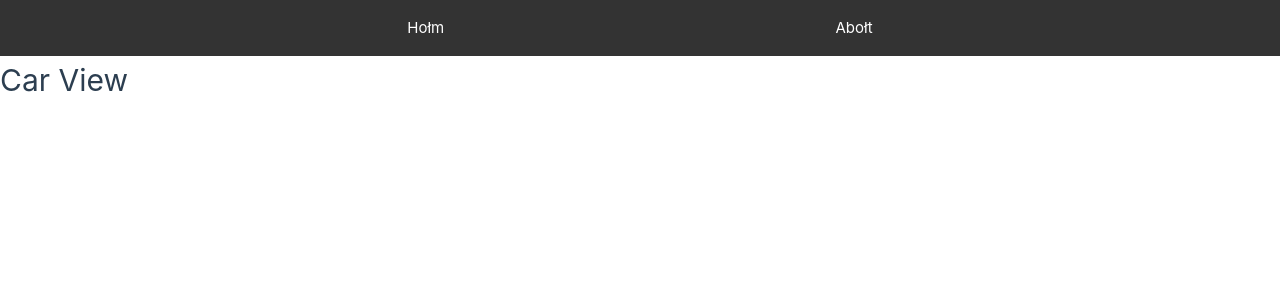
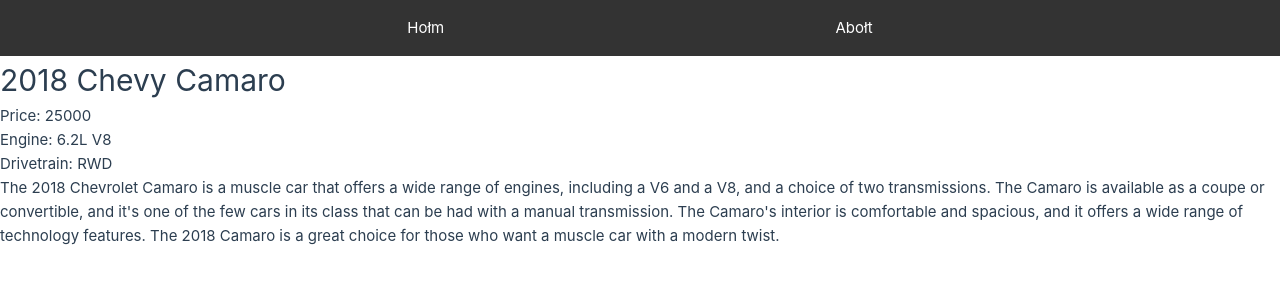
Before and after one commit to reueck/ProjectCars, a Vue app: page /cars/1 in a window 1280 px wide. Shown: the top 300 px of the page. Built offline with nearby package versions, Linux system fonts and the light colour scheme.

Commit message:
Added car details page content

```diff
--- a/src/data/cars.json
+++ b/src/data/cars.json
@@ -5,7 +5,7 @@
         "model":"Camaro",
         "year":2018,
         "price":25000,
-        "engine-size": "6.2L V8",
+        "engineSize": "6.2L V8",
         "drivetrain": "RWD",
         "description": "The 2018 Chevrolet Camaro is a muscle car that offers a wide range of engines, including a V6 and a V8, and a choice of two transmissions. The Camaro is available as a coupe or convertible, and it's one of the few cars in its class that can be had with a manual transmission. The Camaro's interior is comfortable and spacious, and it offers a wide range of technology features. The 2018 Camaro is a great choice for those who want a muscle car with a modern twist.",
         "image": "https://www.chevrolet.com/content/dam/Chevrolet/northamerica/usa/nscwebsite/en/home/vehicles/2018/camaro/2ss/18-camaro-2ss-convertible-1.jpg?imwidth=960",
@@ -56,7 +56,7 @@
         "model":"Mustang",
         "year":2017,
         "price":30000,
-        "engine-size": "5.0L V8",
+        "engineSize": "5.0L V8",
         "drivetrain": "RWD",
         "description": "The 2017 Ford Mustang is a muscle car that offers a wide range of engines, including a V6 and a V8, and a choice of two transmissions. The Mustang is available as a coupe or convertible, and it's one of the few cars in its class that can be had with a manual transmission. The Mustang's interior is comfortable and spacious, and it offers a wide range of technology features. The 2017 Mustang is a great choice for those who want a muscle car with a modern twist.",
         "image": "https://www.ford.com/cmslibs/content/dam/vdm_ford/live/en_us/ford/nameplate/mustang/2017/collections/18MY/2018-mustang-gt-premium-convertible-2.3.jpg?impolicy=resize&w=1200&h=630",
@@ -107,7 +107,7 @@
         "model":"Challenger",
         "year":2016,
         "price":28000,
-        "engine-size": "5.7L V8",
+        "engineSize": "5.7L V8",
         "drivetrain": "RWD",
         "description": "The 2016 Dodge Challenger is a muscle car that offers a wide range of engines, including a V6 and a V8, and a choice of two transmissions. The Challenger is available as a coupe or convertible, and it's one of the few cars in its class that can be had with a manual transmission. The Challenger's interior is comfortable and spacious, and it offers a wide range of technology features. The 2016 Challenger is a great choice for those who want a muscle car with a modern twist.",
         "image": "https://www.dodge.com/content/dam/dodge/en/vehicles/2016/challenger/overview/2016-challenger-srt-hellcat-2dr-cpe-exterior-001.jpg",
@@ -158,7 +158,7 @@
         "model":"Charger",
         "year":2015,
         "price":26000,
-        "engine-size": "5.7L V8",
+        "engineSize": "5.7L V8",
         "drivetrain": "RWD",
         "description": "The 2015 Dodge Charger is a muscle car that offers a wide range of engines, including a V6 and a V8, and a choice of two transmissions. The Charger is available as a coupe or convertible, and it's one of the few cars in its class that can be had with a manual transmission. The Charger's interior is comfortable and spacious, and it offers a wide range of technology features. The 2015 Charger is a great choice for those who want a muscle car with a modern twist.",
         "image": "https://www.dodge.com/content/dam/dodge/en/vehicles/2015/charger/overview/2015-charger-srt-hellcat-4dr-sdn-exterior-001.jpg",
@@ -209,7 +209,7 @@
         "model":"F-150",
         "year":2014,
         "price":24000,
-        "engine-size": "5.0L V8",
+        "engineSize": "5.0L V8",
         "drivetrain": "RWD",
         "description": "The 2014 Ford F-150 is a muscle car that offers a wide range of engines, including a V6 and a V8, and a choice of two transmissions. The F-150 is available as a coupe or convertible, and it's one of the few cars in its class that can be had with a manual transmission. The F-150's interior is comfortable and spacious, and it offers a wide range of technology features. The 2014 F-150 is a great choice for those who want a muscle car with a modern twist.",
         "image": "https://www.ford.com/cmslibs/content/dam/vdm_ford/live/en_us/ford/nameplate/f150/2014/collections/14MY/2014-f150-lariat-crew-cab-4x4-2.3.jpg?impolicy=resize&w=1200&h=630",
@@ -261,7 +261,7 @@
         "model":"Silverado",
         "year":2013,
         "price":22000,
-        "engine-size": "5.3L V8",
+        "engineSize": "5.3L V8",
         "drivetrain": "RWD",
         "description": "The 2013 Chevrolet Silverado is a muscle car that offers a wide range of engines, including a V6 and a V8, and a choice of two transmissions. The Silverado is available as a coupe or convertible, and it's one of the few cars in its class that can be had with a manual transmission. The Silverado's interior is comfortable and spacious, and it offers a wide range of technology features. The 2013 Silverado is a great choice for those who want a muscle car with a modern twist.",
         "image": "https://www.chevrolet.com/content/dam/Chevrolet/northamerica/usa/nscwebsite/en/home/vehicles/2013/silverado/2wd/13-silverado-2wd-crew-cab-1.jpg?imwidth=960",
@@ -312,7 +312,7 @@
         "model":"Ram",
         "year":2012,
         "price":20000,
-        "engine-size": "5.7L V8",
+        "engineSize": "5.7L V8",
         "drivetrain": "RWD",
         "description": "The 2012 Dodge Ram is a muscle car that offers a wide range of engines, including a V6 and a V8, and a choice of two transmissions. The Ram is available as a coupe or convertible, and it's one of the few cars in its class that can be had with a manual transmission. The Ram's interior is comfortable and spacious, and it offers a wide range of technology features. The 2012 Ram is a great choice for those who want a muscle car with a modern twist.",
         "image": "https://www.dodge.com/content/dam/dodge/en/vehicles/2012/ram-1500/overview/2012-ram-1500-quad-cab-4x4-exterior-001.jpg",
@@ -363,7 +363,7 @@
         "model":"Fusion",
         "year":2011,
         "price":18000,
-        "engine-size": "2.5L I4",
+        "engineSize": "2.5L I4",
         "drivetrain": "FWD",
         "description": "The 2011 Ford Fusion is a muscle car that offers a wide range of engines, including a V6 and a V8, and a choice of two transmissions. The Fusion is available as a coupe or convertible, and it's one of the few cars in its class that can be had with a manual transmission. The Fusion's interior is comfortable and spacious, and it offers a wide range of technology features. The 2011 Fusion is a great choice for those who want a muscle car with a modern twist.",
         "image": "https://www.ford.com/cmslibs/content/dam/vdm_ford/live/en_us/ford/nameplate/fusion/2011/collections/11MY/2011-fusion-se-sedan-2.5l-4cyl-6a-1.jpg?impolicy=resize&w=1200&h=630",
@@ -414,7 +414,7 @@
         "model":"Malibu",
         "year":2010,
         "price":16000,
-        "engine-size": "2.5L I4",
+        "engineSize": "2.5L I4",
         "drivetrain": "FWD",
         "description": "The 2010 Chevrolet Malibu is a muscle car that offers a wide range of engines, including a V6 and a V8, and a choice of two transmissions. The Malibu is available as a coupe or convertible, and it's one of the few cars in its class that can be had with a manual transmission. The Malibu's interior is comfortable and spacious, and it offers a wide range of technology features. The 2010 Malibu is a great choice for those who want a muscle car with a modern twist.",
         "image": "https://www.chevrolet.com/content/dam/Chevrolet/northamerica/usa/nscwebsite/en/home/vehicles/2010/malibu/2wd/10-malibu-2wd-sedan-1.jpg?imwidth=960",
@@ -466,7 +466,7 @@
         "model":"Journey",
         "year":2009,
         "price":14000,
-        "engine-size": "2.4L I4",
+        "engineSize": "2.4L I4",
         "drivetrain": "FWD",
         "description": "The 2009 Dodge Journey is a muscle car that offers a wide range of engines, including a V6 and a V8, and a choice of two transmissions. The Journey is available as a coupe or convertible, and it's one of the few cars in its class that can be had with a manual transmission. The Journey's interior is comfortable and spacious, and it offers a wide range of technology features. The 2009 Journey is a great choice for those who want a muscle car with a modern twist.",
         "image": "https://www.dodge.com/content/dam/dodge/en/vehicles/2009/journey/overview/2009-journey-sxt-4x2-exterior-001.jpg",
@@ -518,7 +518,7 @@
         "model":"Focus",
         "year":2008,
         "price":12000,
-        "engine-size": "2.0L I4",
+        "engineSize": "2.0L I4",
         "drivetrain": "FWD",
         "description": "The 2008 Ford Focus is a muscle car that offers a wide range of engines, including a V6 and a V8, and a choice of two transmissions. The Focus is available as a coupe or convertible, and it's one of the few cars in its class that can be had with a manual transmission. The Focus's interior is comfortable and spacious, and it offers a wide range of technology features. The 2008 Focus is a great choice for those who want a muscle car with a modern twist.",
         "image": "https://www.ford.com/cmslibs/content/dam/vdm_ford/live/en_us/ford/nameplate/focus/2012/collections/12MY/2012-focus-se-sedan-2.0l-4cyl-6a-1.jpg?impolicy=resize&w=1200&h=630",
@@ -569,7 +569,7 @@
         "model":"Cruze",
         "year":2007,
         "price":10000,
-        "engine-size": "2.0L I4",
+        "engineSize": "2.0L I4",
         "drivetrain": "FWD",
         "description": "The 2007 Chevrolet Cruze is a muscle car that offers a wide range of engines, including a V6 and a V8, and a choice of two transmissions. The Cruze is available as a coupe or convertible, and it's one of the few cars in its class that can be had with a manual transmission. The Cruze's interior is comfortable and spacious, and it offers a wide range of technology features. The 2007 Cruze is a great choice for those who want a muscle car with a modern twist.",
         "image": "https://www.chevrolet.com/content/dam/Chevrolet/northamerica/usa/nscwebsite/en/home/vehicles/2007/cruze/2wd/07-cruze-2wd-sedan-1.jpg?imwidth=960",
--- a/src/views/CarView.vue
+++ b/src/views/CarView.vue
@@ -1,5 +1,19 @@
+<script setup>
+import {useRoute} from 'vue-router'
+import cars from '../data/cars.json'
+
+const route = useRoute()
+
+const car = cars.find(car => car.id === parseInt(route.params.id))
+</script>
 <template>
     <div>
-        <h1>Car View</h1>
+        <h1>{{ car.year }} {{ car.name }} {{ car.model }}</h1>
+        <p>Price: {{ car.price }}</p>
+        <!-- <img :src="car.image"> -->
+        <p>Engine: {{ car.engineSize }}</p>
+        <p>Drivetrain: {{ car.drivetrain }}</p>
+        <p>{{ car.description }}</p>
+
     </div>
 </template>
--- a/src/views/HomeView.vue
+++ b/src/views/HomeView.vue
@@ -7,7 +7,7 @@
 
 <template>
 	<div>
-		<h1>Kars for sejl</h1>
+		<h1>Cars in stock:</h1>
 		<div class="container">
 			<router-link :to="`/cars/${car.id}`" v-for="car in carsList" :key="car.id" class="car-card">
 
```
